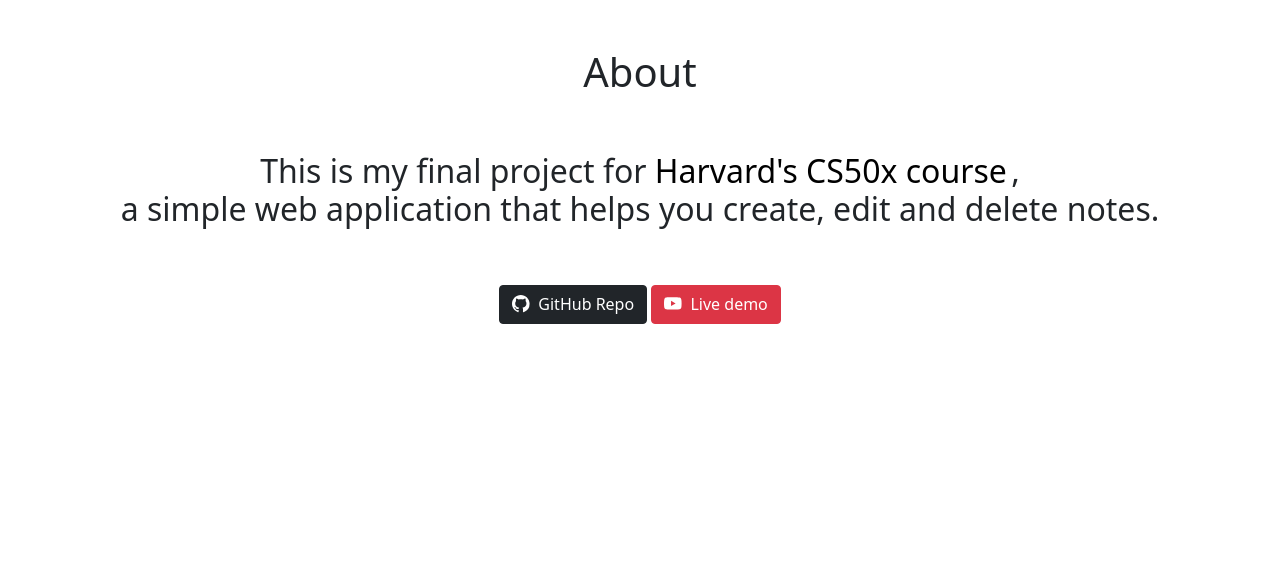
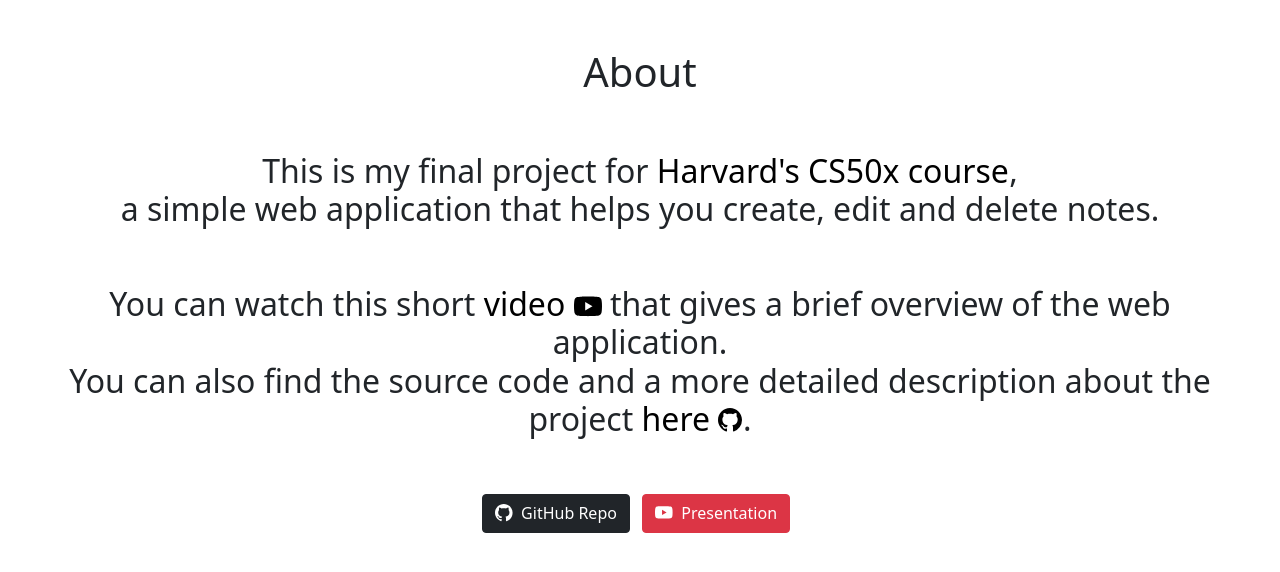
Before and after one commit to ahmedhanyh/note-taking-app, a Flask app: page /about in a window 1280 px wide. Shown: the part 58-630 px from the top of the page. Run offline with Flask 2, Linux system fonts and the light colour scheme; a user stored in the database is signed in; data comes from the database, SQL or seed files in the repository; some libraries are stand-ins or nearby versions.

Commit message:
Update about template and created_since filter
- Add another heading <h2> to about page and update its styling.
- Change custom jinja filter 'created_since' return value when the
  duration is a single day/month/year.

```diff
--- a/helpers.py
+++ b/helpers.py
@@ -97,13 +97,19 @@
 
     time_since_in_years = math.floor(time_since.days / 365)
     if time_since_in_years:
+        if time_since_in_years == 1:
+            return "a year ago"
         return f"{time_since_in_years} years ago"
 
     time_since_in_months = math.floor(time_since.days / 30)
     if time_since_in_months:
+        if time_since_in_months == 1:
+            return "a month ago"
         return f"{time_since_in_months} months ago"
 
     if time_since.days:
+        if time_since.days == 1:
+            return "a day ago"
         return f"{time_since.days} days ago"
 
     return "less than a day ago"
--- a/static/style.css
+++ b/static/style.css
@@ -54,7 +54,25 @@
     fill: white;
 }
 
-h1 + h2 a {
+h1 ~ h2 {
+    text-align: center;
+}
+
+h1 ~ h2 a {
     text-decoration: none;
     color: black;
 }
+
+.link-svg-container {
+    display: inline-block;
+    position: relative;
+    top: -2px;
+}
+
+.youtube.link-svg-container {
+    top: 0px;
+}
+
+#youtube-link:hover {
+    color: red;
+}
--- a/templates/about.html
+++ b/templates/about.html
@@ -8,10 +8,32 @@
     <h2 style="text-align: center;">
         This is my final project for
         <a href="https://www.edx.org/course/introduction-computer-science-harvardx-cs50x"
-           style="margin-right: -4px;">
+            target="_blank"
+           style="margin-right: -8px;">
             Harvard's CS50x course
         </a>,<br>
         a simple web application that helps you create, edit and delete notes.
+    </h2>
+    <h2>
+        You can watch this short
+        <a href="#" target="_blank" id="youtube-link">
+            video
+            <div class="youtube link-svg-container">
+                <svg xmlns="http://www.w3.org/2000/svg" width="28" height="28" fill="currentColor" class="bi bi-youtube" viewBox="0 0 16 16">
+                    <path d="M8.051 1.999h.089c.822.003 4.987.033 6.11.335a2.01 2.01 0 0 1 1.415 1.42c.101.38.172.883.22 1.402l.01.104.022.26.008.104c.065.914.073 1.77.074 1.957v.075c-.001.194-.01 1.108-.082 2.06l-.008.105-.009.104c-.05.572-.124 1.14-.235 1.558a2.007 2.007 0 0 1-1.415 1.42c-1.16.312-5.569.334-6.18.335h-.142c-.309 0-1.587-.006-2.927-.052l-.17-.006-.087-.004-.171-.007-.171-.007c-1.11-.049-2.167-.128-2.654-.26a2.007 2.007 0 0 1-1.415-1.419c-.111-.417-.185-.986-.235-1.558L.09 9.82l-.008-.104A31.4 31.4 0 0 1 0 7.68v-.123c.002-.215.01-.958.064-1.778l.007-.103.003-.052.008-.104.022-.26.01-.104c.048-.519.119-1.023.22-1.402a2.007 2.007 0 0 1 1.415-1.42c.487-.13 1.544-.21 2.654-.26l.17-.007.172-.006.086-.003.171-.007A99.788 99.788 0 0 1 7.858 2h.193zM6.4 5.209v4.818l4.157-2.408L6.4 5.209z"/>
+                </svg>
+            </div>
+        </a>
+        that gives a brief overview of the web application.<br>
+        You can also find the source code and a more detailed description about the project
+        <a href="https://github.com/ahmedhanyh/note-taking-app" style="margin-right: -16px" target="_blank">
+            here
+            <div class="github link-svg-container">
+                <svg xmlns="http://www.w3.org/2000/svg" width="24" height="24" fill="currentColor" class="bi bi-github" viewBox="0 0 16 16">
+                    <path d="M8 0C3.58 0 0 3.58 0 8c0 3.54 2.29 6.53 5.47 7.59.4.07.55-.17.55-.38 0-.19-.01-.82-.01-1.49-2.01.37-2.53-.49-2.69-.94-.09-.23-.48-.94-.82-1.13-.28-.15-.68-.52-.01-.53.63-.01 1.08.58 1.23.82.72 1.21 1.87.87 2.33.66.07-.52.28-.87.51-1.07-1.78-.2-3.64-.89-3.64-3.95 0-.87.31-1.59.82-2.15-.08-.2-.36-1.02.08-2.12 0 0 .67-.21 2.2.82.64-.18 1.32-.27 2-.27.68 0 1.36.09 2 .27 1.53-1.04 2.2-.82 2.2-.82.44 1.1.16 1.92.08 2.12.51.56.82 1.27.82 2.15 0 3.07-1.87 3.75-3.65 3.95.29.25.54.73.54 1.48 0 1.07-.01 1.93-.01 2.2 0 .21.15.46.55.38A8.012 8.012 0 0 0 16 8c0-4.42-3.58-8-8-8z"/>
+                </svg>
+            </div>
+        </a>&nbsp;.
     </h2>
     <div>
         <a href="https://github.com/ahmedhanyh/note-taking-app" target="_blank" class="btn btn-dark">
@@ -20,11 +42,11 @@
             </svg>
             GitHub Repo
         </a>
-        <a href="#" target="_blank" class="btn btn-danger">
+        <a href="#" target="_blank" class="btn btn-danger mx-2">
             <svg xmlns="http://www.w3.org/2000/svg" width="22" height="22" fill="currentColor" class="bi bi-youtube" viewBox="0 0 20 20">
                 <path d="M8.051 1.999h.089c.822.003 4.987.033 6.11.335a2.01 2.01 0 0 1 1.415 1.42c.101.38.172.883.22 1.402l.01.104.022.26.008.104c.065.914.073 1.77.074 1.957v.075c-.001.194-.01 1.108-.082 2.06l-.008.105-.009.104c-.05.572-.124 1.14-.235 1.558a2.007 2.007 0 0 1-1.415 1.42c-1.16.312-5.569.334-6.18.335h-.142c-.309 0-1.587-.006-2.927-.052l-.17-.006-.087-.004-.171-.007-.171-.007c-1.11-.049-2.167-.128-2.654-.26a2.007 2.007 0 0 1-1.415-1.419c-.111-.417-.185-.986-.235-1.558L.09 9.82l-.008-.104A31.4 31.4 0 0 1 0 7.68v-.123c.002-.215.01-.958.064-1.778l.007-.103.003-.052.008-.104.022-.26.01-.104c.048-.519.119-1.023.22-1.402a2.007 2.007 0 0 1 1.415-1.42c.487-.13 1.544-.21 2.654-.26l.17-.007.172-.006.086-.003.171-.007A99.788 99.788 0 0 1 7.858 2h.193zM6.4 5.209v4.818l4.157-2.408L6.4 5.209z"/>
             </svg>
-            Live demo
+            Presentation
         </a>
     </div>
 
```
